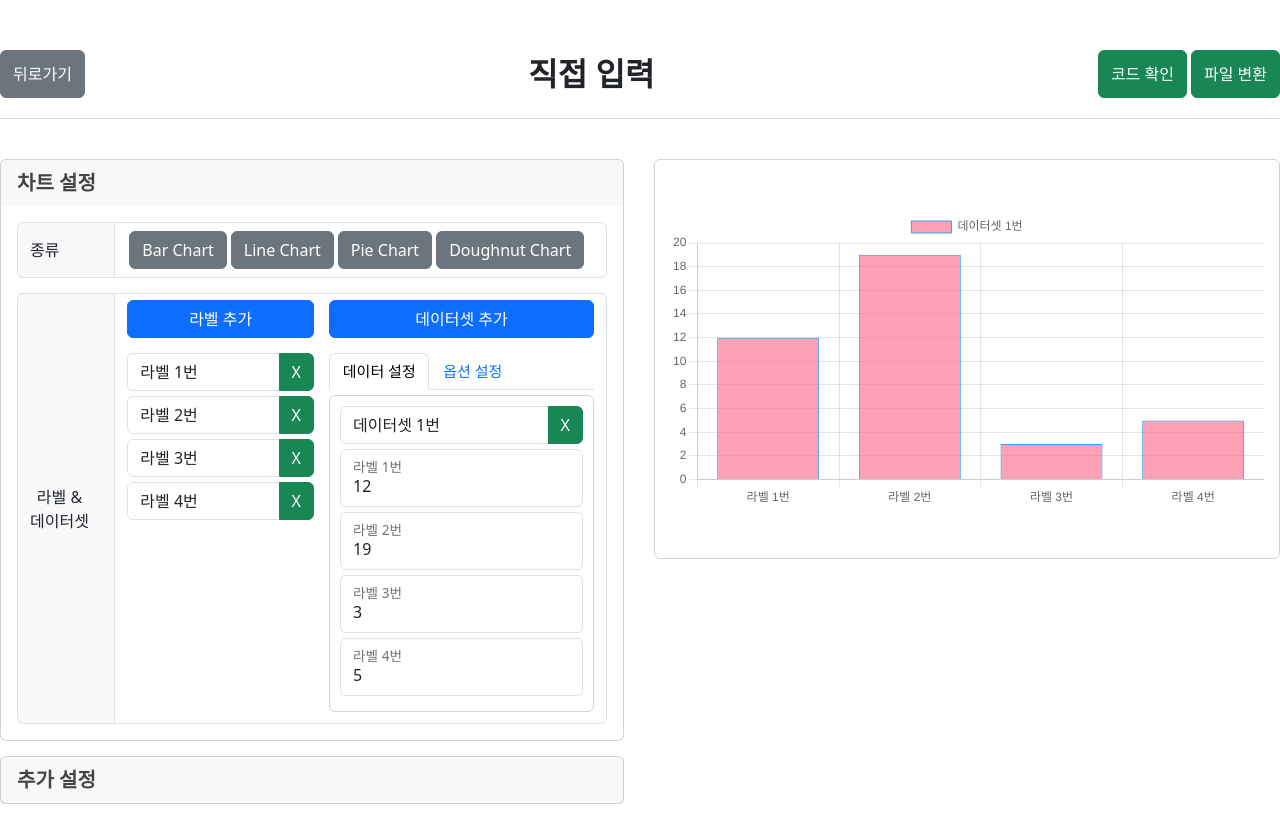
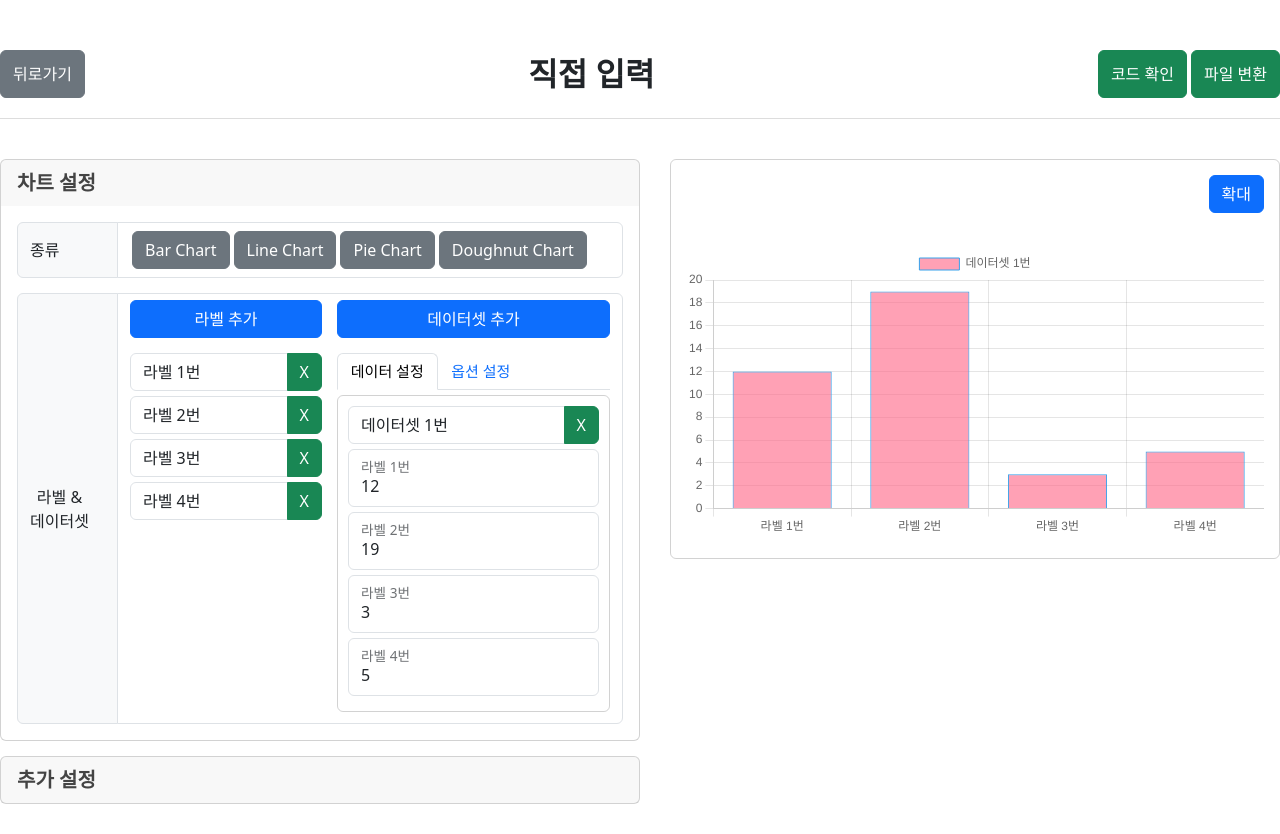
Before and after one commit to de0k/chart_generator, a React (Create React App) app in the folder chart_gen/: page / in a window 1280 px wide. Both pictures are taken after a click on the button "직접 입력". Built offline with nearby package versions, Linux system fonts and the light colour scheme.

Commit message:
차트 확대 축소

```diff
--- a/chart_gen/src/App.css
+++ b/chart_gen/src/App.css
@@ -13,7 +13,6 @@
 
 /* DirectInput : s */
 .chart_wrap {display: flex;gap:30px; align-items: start;}
-.chart_wrap > * {flex:1;}
 .chart_wrap .card:not(:last-child){margin-bottom: 15px;}
 .chart_wrap .input_wrap .card-header{padding: 0;border-bottom: none;}
 .chart_wrap .input_wrap .title {font-size: 20px;color: #444;display: block;width: 100%;border: none;background: none;text-align: left; padding: var(--bs-card-cap-padding-y) var(--bs-card-cap-padding-x);font-weight: bold;}
@@ -36,10 +35,10 @@
     --bs-card-border-color: var(--bs-border-color-translucent);
     --bs-card-border-radius: var(--bs-border-radius);
     border: 1px solid var(--bs-card-border-color);min-height: 400px;display: flex;
-    border-radius: var(--bs-card-border-radius);
-    top: 30px;
+    border-radius: var(--bs-card-border-radius);flex-wrap: wrap;
+    top: 30px;flex:1;
 }
-
+.chart_wrap .result_wrap .btn_wrap {margin-left: auto;padding-top: 15px;padding-right: 15px;}
 .chart_rendering{width: 100%;padding: 15px;display: flex;align-items: center;}
 .chart_rendering > * {width: 100%;}
 .chart_option_none{font-size: 18px; font-weight: bold;width: calc(100% + 30px);height: calc(100% + 30px);margin: -15px;background-color: #f4f4f4;display: flex;align-items: center;justify-content: center;}
--- a/chart_gen/src/components/ChartRenderer.js
+++ b/chart_gen/src/components/ChartRenderer.js
@@ -1,17 +1,23 @@
-import React from 'react';
+import React, { useEffect, useState } from 'react';
 import { Bar, Line, Pie, Doughnut } from 'react-chartjs-2';
 
-function ChartRenderer({ activeChart, chartData }) {
+function ChartRenderer({ isSidebarOpen, activeChart, chartData }) {
+    const [key, setKey] = useState(0);
+
+    useEffect(() => {
+        setKey(prevKey => prevKey + 1);
+    }, [isSidebarOpen]);
+
     const renderChart = () => {
         switch (activeChart) {
             case 'Bar':
-                return <Bar data={chartData} options={{ responsive: true }} />;
+                return <Bar key={key} data={chartData} options={{ responsive: true }} />;
             case 'Line':
-                return <Line data={chartData} options={{ responsive: true }} />;
+                return <Line key={key} data={chartData} options={{ responsive: true }} />;
             case 'Pie':
-                return <Pie data={chartData} options={{ responsive: true }} />;
+                return <Pie key={key} data={chartData} options={{ responsive: true }} />;
             case 'Doughnut':
-                return <Doughnut data={chartData} options={{ responsive: true }} />;
+                return <Doughnut key={key} data={chartData} options={{ responsive: true }} />;
             default:
                 return <div className='chart_option_none'><p>차트 옵션을 설정 후 저장을 클릭하세요</p></div>;
         }
--- a/chart_gen/src/components/DirectInput.js
+++ b/chart_gen/src/components/DirectInput.js
@@ -24,6 +24,7 @@ function DirectInput({ onBack, initialData, defaultChartType }) {
     const [showFileConvertModal, setShowFileConvertModal] = useState(false);
     const [activeTab, setActiveTab] = useState('data');
     const [activeSection, setActiveSection] = useState('chart');
+    const [isSidebarOpen, setIsSidebarOpen] = useState(true);
 
     // 초기 데이터 로드
     useEffect(() => {
@@ -143,7 +144,12 @@ function DirectInput({ onBack, initialData, defaultChartType }) {
                 </div>
             </div>
             <div className="chart_wrap">
-                <div className="input_wrap" id="chart_setting">
+                <div id="chart_setting"
+                    className={`input_wrap w3-sidebar w3-bar-block w3-card w3-animate-left`}
+                    style={{
+                        display: isSidebarOpen ? "block" : "none",
+                        width: isSidebarOpen ? "50%" : "0"
+                    }}>
                     <ChartSettings
                         activeChart={activeChart}
                         setActiveChart={setActiveChart}
@@ -169,8 +175,24 @@ function DirectInput({ onBack, initialData, defaultChartType }) {
                         toggleSection={toggleSection}
                     />
                 </div>
-                <div className="result_wrap sticky-top">
-                    <ChartRenderer activeChart={activeChart} chartData={chartData} />
+                <div
+                    className="result_wrap sticky-top"
+                    style={{
+                        flex: isSidebarOpen ? "1" : "auto"
+                    }}
+                >
+                    {!isSidebarOpen ? (
+                        <div className='btn_wrap'>
+                            <button className="btn btn-primary" onClick={() => setIsSidebarOpen(true)}>
+                                축소
+                            </button>
+                        </div>
+                    ) : (
+                        <div className='btn_wrap'>
+                            <button className="btn btn-primary" onClick={() => setIsSidebarOpen(false)}>확대</button>
+                        </div>
+                    )}
+                    <ChartRenderer activeChart={activeChart} chartData={chartData} isSidebarOpen={isSidebarOpen}/>
                 </div>
             </div>
             {showCodeModal && (
```
